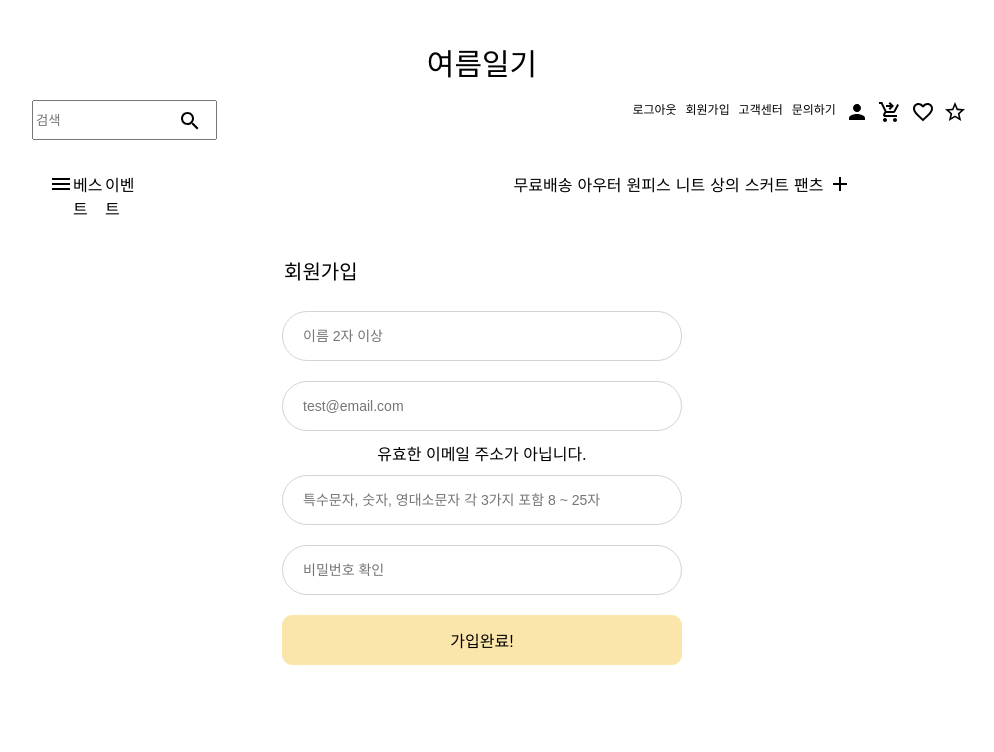
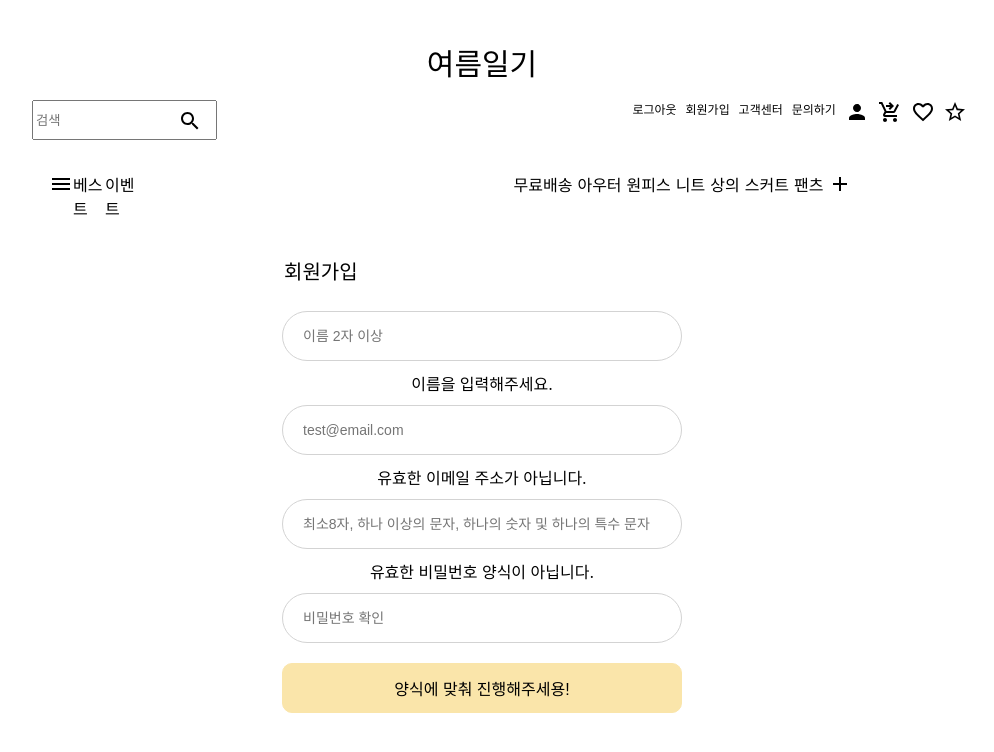
Before and after one commit to LGE0131/shop-front, a Next.js app: page /signup in a window 1280 px wide. Shown: the top 752 px of the page, without its empty margins (158-1152 px from the left). Built offline with nearby package versions, Linux system fonts and the light colour scheme.

Commit message:
비밀번호 특수문자 체크, 로그인/회원가입 버튼 비활성화

```diff
--- a/components/layout/Signup.tsx
+++ b/components/layout/Signup.tsx
@@ -32,11 +32,11 @@ const Signup = () => {
     // validUserPwConfirm: "",
   });
 
-  const [pwSame, setPwSame] = useState<boolean>(false);
+  const [pwSame, setPwSame] = useState<boolean>(true);
   const [isEmail, setIsEmail] = useState<boolean>(false);
   const [isPw, setIsPw] = useState<boolean>(false);
   const [isName, setIsName] = useState<boolean>(false);
-  const [disabledSignupBtn, setDisabledSignupBtn] = useState<boolean>(false);
+  const [isBtn, setIsBtn] = useState<boolean>(false)
 
   const userNameRef: React.LegacyRef<HTMLInputElement> = useRef(null);
   const userPwRef: React.LegacyRef<HTMLInputElement> = useRef(null);
@@ -64,13 +64,19 @@ const Signup = () => {
       ...validationInput,
       [e.target.name]: e.target.value,
     });
-    console.log(validationInput);
   };
 
   useEffect(() => {
-    if (input.userPw === input.userPwConfirm) {
-      setPwSame(true);
-    } else {
+    if(input.userName) {
+      setIsName(true)
+    }
+    return () => {
+      setIsName(false)
+    }
+  }, [input.userName])
+
+  useEffect(() => {
+    if (input.userPw !== input.userPwConfirm) {
       setPwSame(false);
     }
     return () => {
@@ -84,13 +90,32 @@ const Signup = () => {
     );
     if (regex.test(input.userEmail)) {
       setIsEmail(true);
-    } else {
-      setIsEmail(false);
     }
     return () => {
       setIsEmail(false);
     };
   }, [input.userEmail]);
+
+  useEffect(() => {
+    let reg = new RegExp(
+     "^[a-zA-Z\\d`~!@#$%^&*()-_=+]{8,24}$"
+    );
+    if (reg.test(input.userPw)) {
+      setIsPw(true);
+    }
+    return () => {
+      setIsPw(false)
+    }
+  },[input.userPw])
+
+  useEffect(() => {
+    if (isName && isEmail && isPw && pwSame) {
+      setIsBtn(true)
+    }
+    return () => {
+      setIsBtn(false)
+    }
+  }, [isName, isEmail, isPw, pwSame])
 
   const signupSubmit = (e: React.SyntheticEvent) => {
     e.preventDefault();
@@ -120,6 +145,7 @@ const Signup = () => {
                 onChange={handlerChange}
               />
             </div>
+            {isName ? null : <span>이름을 입력해주세요.</span>}
             <div className={styles.email}>
               <input
                 className={styles.emailInput}
@@ -137,12 +163,13 @@ const Signup = () => {
                 className={styles.pwInput}
                 type="password"
                 name="password"
-                placeholder="특수문자, 숫자, 영대소문자 각 3가지 포함 8 ~ 25자"
+                placeholder="최소8자, 하나 이상의 문자, 하나의 숫자 및 하나의 특수 문자"
                 autoComplete="off"
                 ref={userPwRef}
                 onChange={handlerChange}
               />
             </div>
+            {isPw ? null : <span>유효한 비밀번호 양식이 아닙니다.</span>}
             <div className={styles.PwConfirm}>
               <input
                 className={styles.PwConfirmInput}
@@ -155,12 +182,17 @@ const Signup = () => {
               />
             </div>
             {pwSame ? null : <span>비밀번호가 일치하지 않습니다.</span>}
-            <input
+            {isBtn ? <input
               className={styles.signupDone}
               type="submit"
               value="가입완료!"
-              disabled
-            />
+            /> : <input
+            className={styles.signupDone}
+            type="submit"
+            value="양식에 맞춰 진행해주세용!"
+            disabled
+          />}
+
           </fieldset>
         </form>
       </div>
```
Also changed, not shown: components/layout/Login.tsx (+31 -7 lines).
